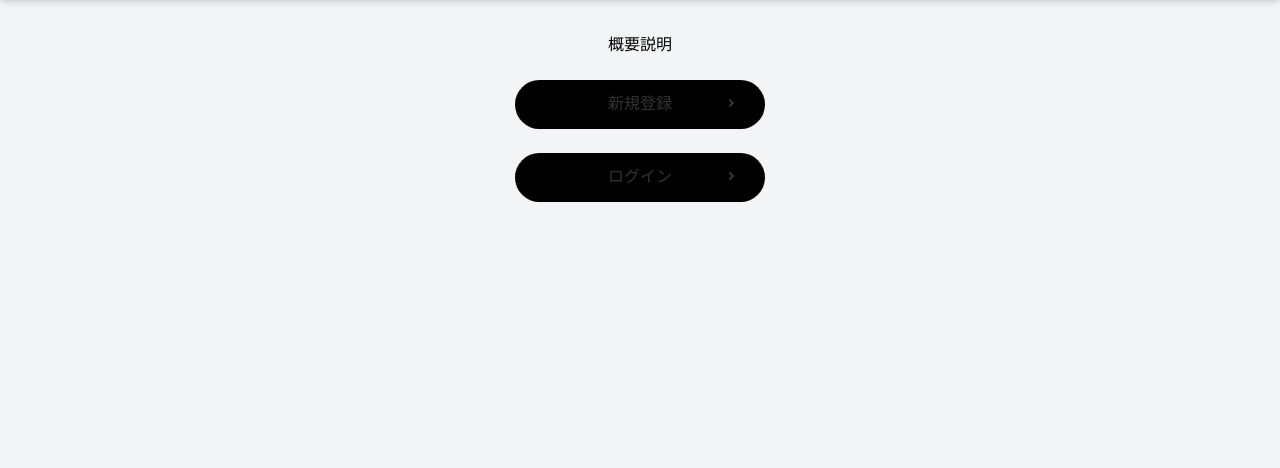
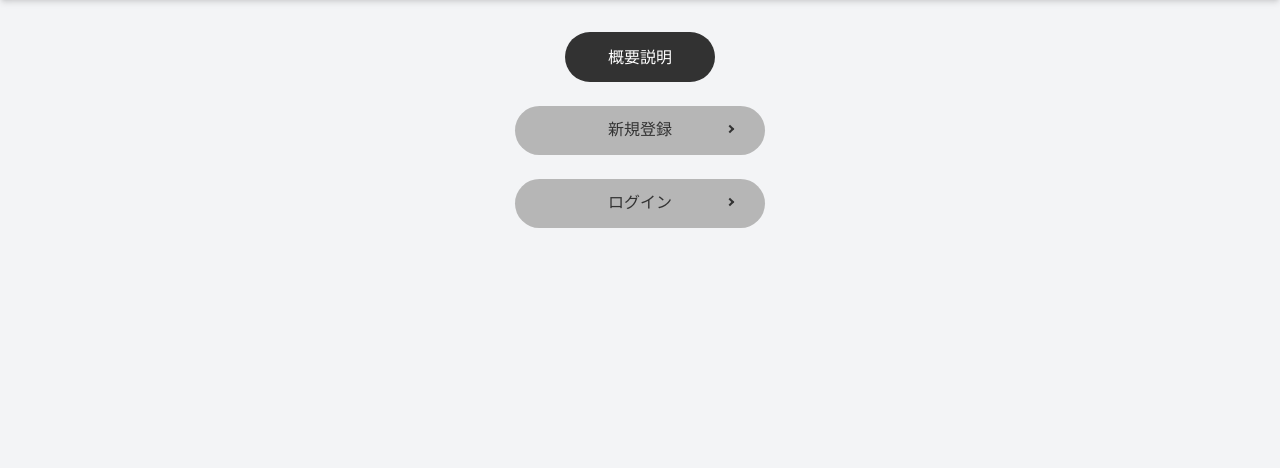
Before and after one commit to OugaTodaka/Evanavi, a Django app: page / in a window 1280 px wide. Shown: the part 138-606 px from the top of the page. Run offline with Django 4.2, Linux system fonts and the light colour scheme; parts of the project's set-up code (start-up, migrations or seed data) failed here and were passed over; some libraries are stand-ins or nearby versions.

Commit message:
css変更

```diff
--- a/main/templates/main/base.html
+++ b/main/templates/main/base.html
@@ -7,7 +7,9 @@
 
     <title>{% block title %}評価システム{% endblock %}</title>
     <script src="https://cdn.tailwindcss.com"></script>
+    <link rel="stylesheet" type="text/css" href="{% static 'css/style.css' %}">
     {% block extra_head %}{% endblock %}
+
 </head>
 <body class="bg-gray-100 min-h-screen flex flex-col">
     <header class="bg-blue-600 text-white shadow-md">
--- a/main/templates/main/home.html
+++ b/main/templates/main/home.html
@@ -19,7 +19,9 @@
     <a href="{% url 'main:status' %}" class="btn btn-primary">ステータス確認</a>
     <a href="{% url 'user:signout' %}" class="btn btn-primary">ログアウト</a>
     {% else %}
-    <p class="overview">概要説明</p>
+    <div class="border-radius">
+        <p>概要説明</p>
+    </div>
     <br>
     <div class="button">
         <a href="{% url 'user:signup' %}">新規登録</a>
--- a/main/views.py
+++ b/main/views.py
@@ -227,7 +227,7 @@ def load_api_key_from_json(file_path):
         return config.get("openai_api_key")
 
 # JSONファイルのパス
-json_file_path = 'C:/Users/<あなたのPCユーザー名>/Desktop/openAI_api.json'
+json_file_path = 'C:/Users/t_toyota/Desktop/openAI_api.json'
 
 # APIキーをロード
 api_key = load_api_key_from_json(json_file_path)
--- a/static/css/style.css
+++ b/static/css/style.css
@@ -1,6 +1,16 @@
+.border-radius {
+    width: 150px;
+    height: 50px;
+    line-height: 50px;
+    background-color: rgb(50, 50, 50);
+    border-radius: 100vh;
+    color: #ffffff;
+    text-align: center;
+    margin: 0 auto; /*中央寄せ*/
+  }
 
 .button a {
-    background: #000000;
+    background: #b6b6b6;
     border-radius: 9999px;
     position: relative;
     display: flex;
@@ -60,4 +70,19 @@ body{
     width: 100%;
     max-width: 500px;
     margin: 20px auto;
+
 }
+
+.signup-button{
+  height:50px;
+  width:150px;
+  font-size: 100%;
+
+}
+
+ul{
+  padding-left:0;
+}
+li{
+  list-style:none;
+}
--- a/user/templates/user/signup.html
+++ b/user/templates/user/signup.html
@@ -22,7 +22,7 @@
                   {{ field.label_tag }}<br>
                   {{ field }}<br>
                   {% if field.help_text %}
-                  <small style="color: grey">{{ field.help_text }}</small>
+                  <small style="color: grey" >{{ field.help_text }}</small>
                   {% endif %}
                   {% for error in field.errors %}
                   <p style="color: red">{{ error }}</p>
@@ -34,7 +34,7 @@
                   ※<span id="required_email">メールアドレスはパスワードをリセットする際に必要になりますので、登録をお願いします。</span>
                 </p>
 
-                <input type="submit" value="Sign up">
+                <input type="submit" value="Sign up" class="signup-button">
 
               </form>
             <br>
```
Also changed, not shown: db.sqlite3.
